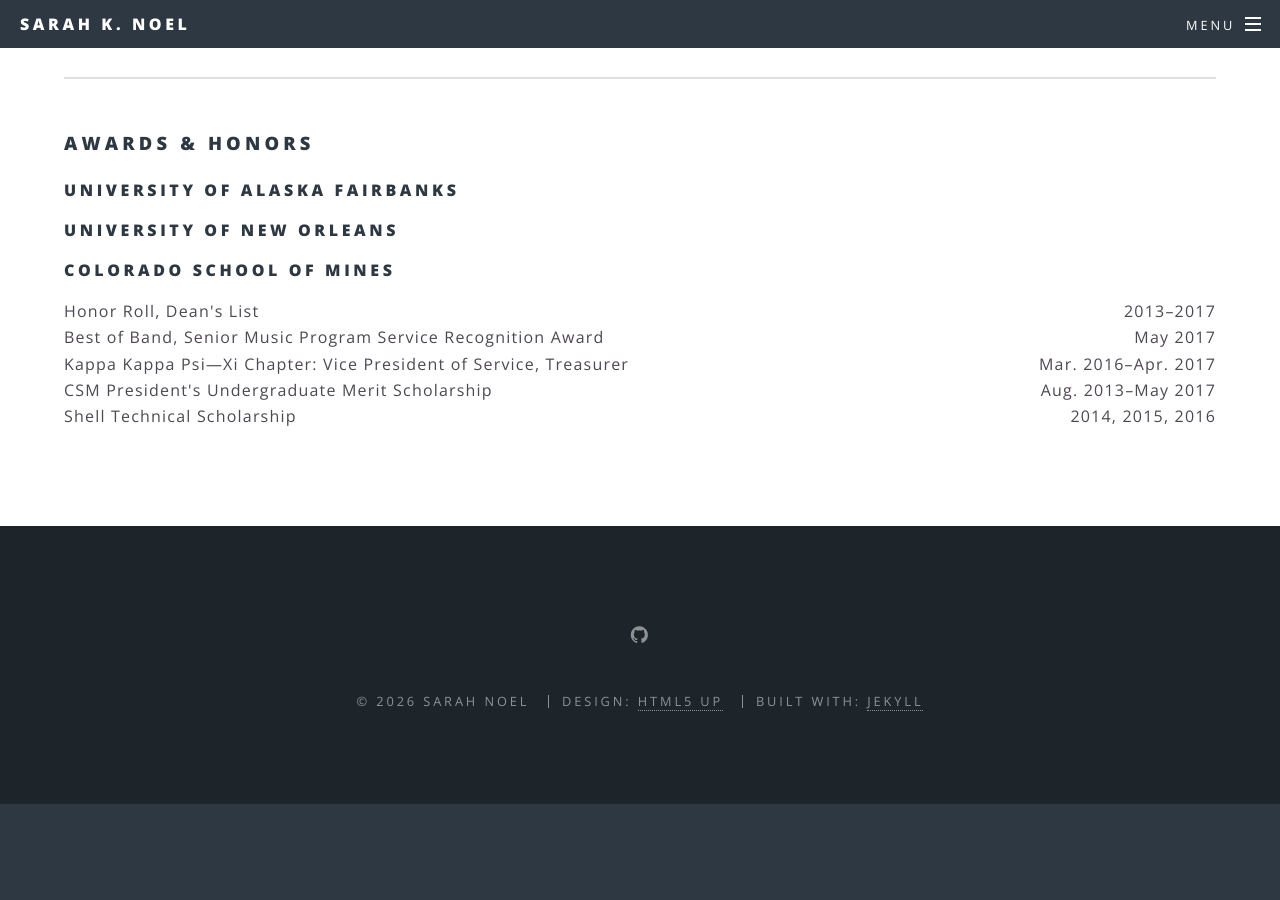
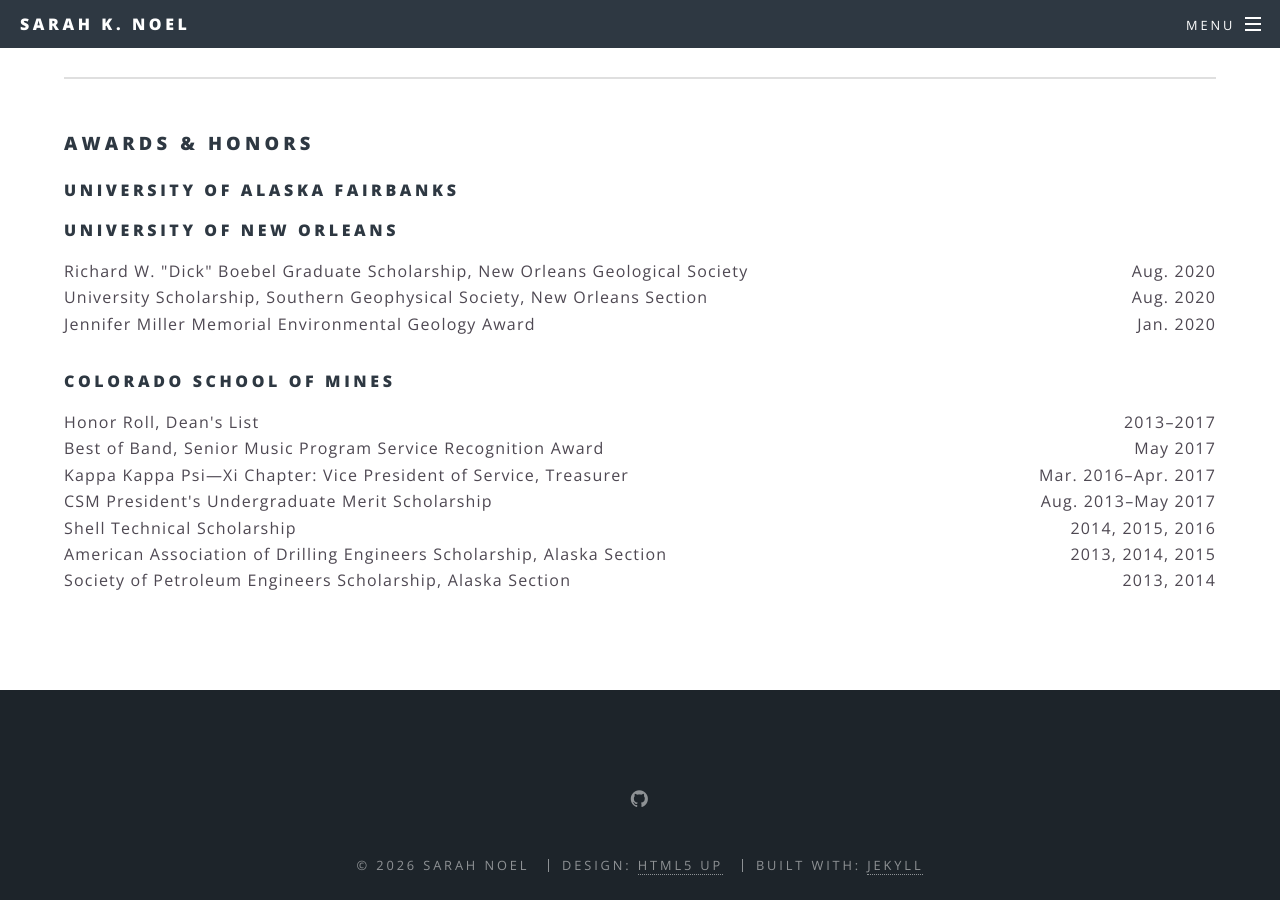
Before and after one commit to aknoel/academic, a Jekyll site: the page built from cv.html, in a window 1280 px wide and 900 px high, scrolled down 2390 px. Built offline with Jekyll 4.4.1, drawn with Linux system fonts in a browser that asks for light colours; before the commit the page ends 3194 px from its top, so only the background shows below that.

Commit message:
cv updates

```diff
--- a/cv.html
+++ b/cv.html
@@ -97,7 +97,11 @@ subtitle:
 
 	<!-- University of New Orleans-->
 	<h4>University of New Orleans</h4>
-
+	<ul class="dated">
+		<li>Richard W. "Dick" Boebel Graduate Scholarship, New Orleans Geological Society <span class="date">Aug. 2020</span></li>
+		<li>University Scholarship, Southern Geophysical Society, New Orleans Section <span class="date">Aug. 2020</span></li>
+		<li>Jennifer Miller Memorial Environmental Geology Award <span class="date">Jan. 2020</span></li>
+	</ul>
 
 	<!-- Colorado School of Mines-->
 	<h4>Colorado School of Mines</h4>
@@ -107,4 +111,6 @@ subtitle:
 		<li>Kappa Kappa Psi—Xi Chapter: Vice President of Service, Treasurer <span class="date">Mar. 2016–Apr. 2017</span></li>
 		<li>CSM President's Undergraduate Merit Scholarship <span class="date">Aug. 2013–May 2017</span></li>
 		<li>Shell Technical Scholarship <span class="date">2014, 2015, 2016</span></li>
+		<li>American Association of Drilling Engineers Scholarship, Alaska Section <span class="date">2013, 2014, 2015</span></li>
+		<li>Society of Petroleum Engineers Scholarship, Alaska Section <span class="date">2013, 2014</span></li>
 	</ul>
```
